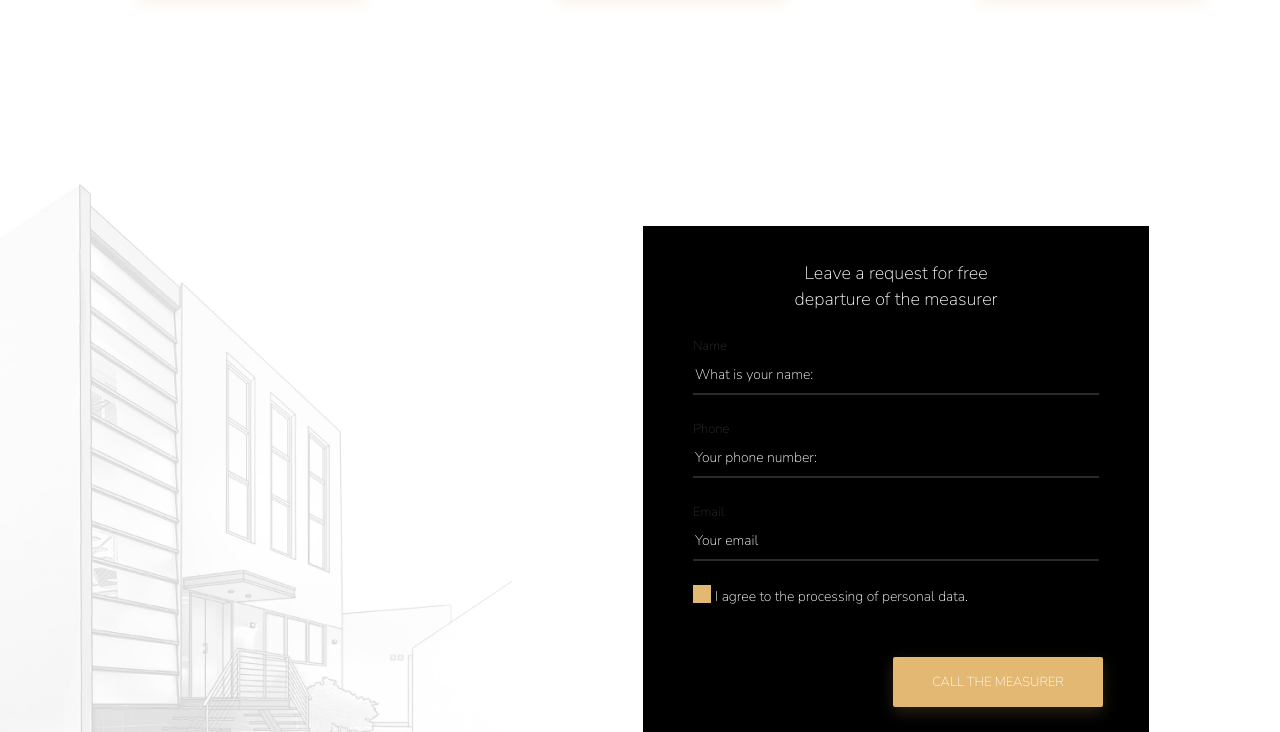
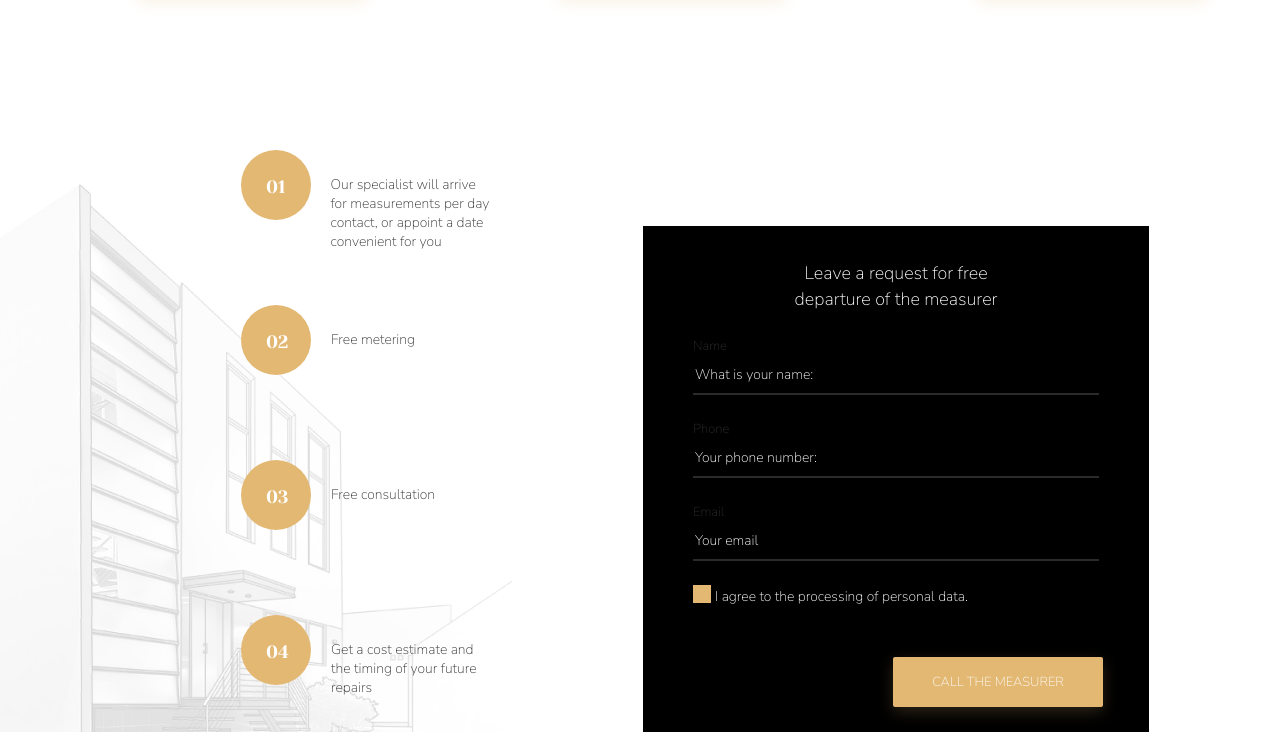
Before and after one commit to ekaterina1994chernaya/project-store, a plain HTML site: page index.html in a window 1280 px wide. Shown: the part 3430-4162 px from the top of the page. Drawn offline with Linux system fonts and the light colour scheme.

Commit message:
Finish card-city

```diff
--- a/index.html
+++ b/index.html
@@ -217,7 +217,38 @@
             </section>
 
             <section class="city-register">
-                <div class="city-card"></div>
+                <div class="city-card">
+                    <div class="list-card">
+                        <div class="circle"><span class="card-num">01</span></div>
+                        <p class="list-card-text">
+                            Our specialist will arrive for measurements per day
+                            contact, or appoint a date convenient for you
+                        </p>
+                    </div>
+                    <div class="list-card">
+                        <div class="circle"><span class="card-num">02</span></div>
+                        <p class="list-card-text">
+                            Free metering
+                        </p>
+                    </div>
+                    <div class="list-card">
+                        <div class="circle"><span class="card-num">03</span></div>
+                        <p class="list-card-text">
+                            Free consultation
+                        </p>
+                    </div>
+                    <div class="list-card">
+                        <div class="circle"><span class="card-num">04</span></div>
+                        <p class="list-card-text">
+                            Get a cost estimate and
+                            the timing of your future repairs
+                        </p>
+                    </div>
+                </div>
+
+
+
+
                 <div class="register-form">
                     <div class="black-register">
                         <div class="black-regi-form">
@@ -259,11 +290,12 @@
                         </div>
                         <p class="sale-text">Help save 10 - 20% of the
                             cost of materials</p>
-                    </div>
-
+                        </div>
                 </div>
             </section>
 
+
+            <section class="fantasies"></section>
         </section>
 
     </main>
--- a/style.css
+++ b/style.css
@@ -548,6 +548,7 @@ input, label {
 }
 .black-regi-form{
     padding:10px 50px 100px;
+    margin-bottom: 80px;
 }
 .register-name{
     font-family: 'Nunito Sans';
@@ -593,6 +594,44 @@ input, label {
     font-size: 13px;
     padding: 18px 22px;
 }
+.list-card{
+    height: 100px;
+    display: flex;
+    margin-left: 241px;
+    margin-top: 55px;
+    margin-left: 241px;
+}
+.circle{
+    width: 70px;
+    height: 70px;
+    border-color: #fff;
+    border-width: 10px;
+    background-color: #E3B873;
+    border-radius: 50%;
+}
+.card-num{
+    font-family: 'Yeseva One';
+    font-style: normal;
+    font-weight: 400;
+    font-size: 18px;
+    line-height: 25px;
+    text-align: center;
+    color: #FFFFFF;
+    display: flex;
+    padding: 25px 25px;
+}
+.list-card-text{
+    font-family: 'Nunito Sans';
+    font-style: normal;
+    font-weight: 400;
+    font-size: 14px;
+    line-height: 19px;
+    color: #363636;
+    margin: 25px 20px;
+}
+
+
+
 .sale-text{
     font-family: 'Nunito Sans';
     font-style: normal;
```
